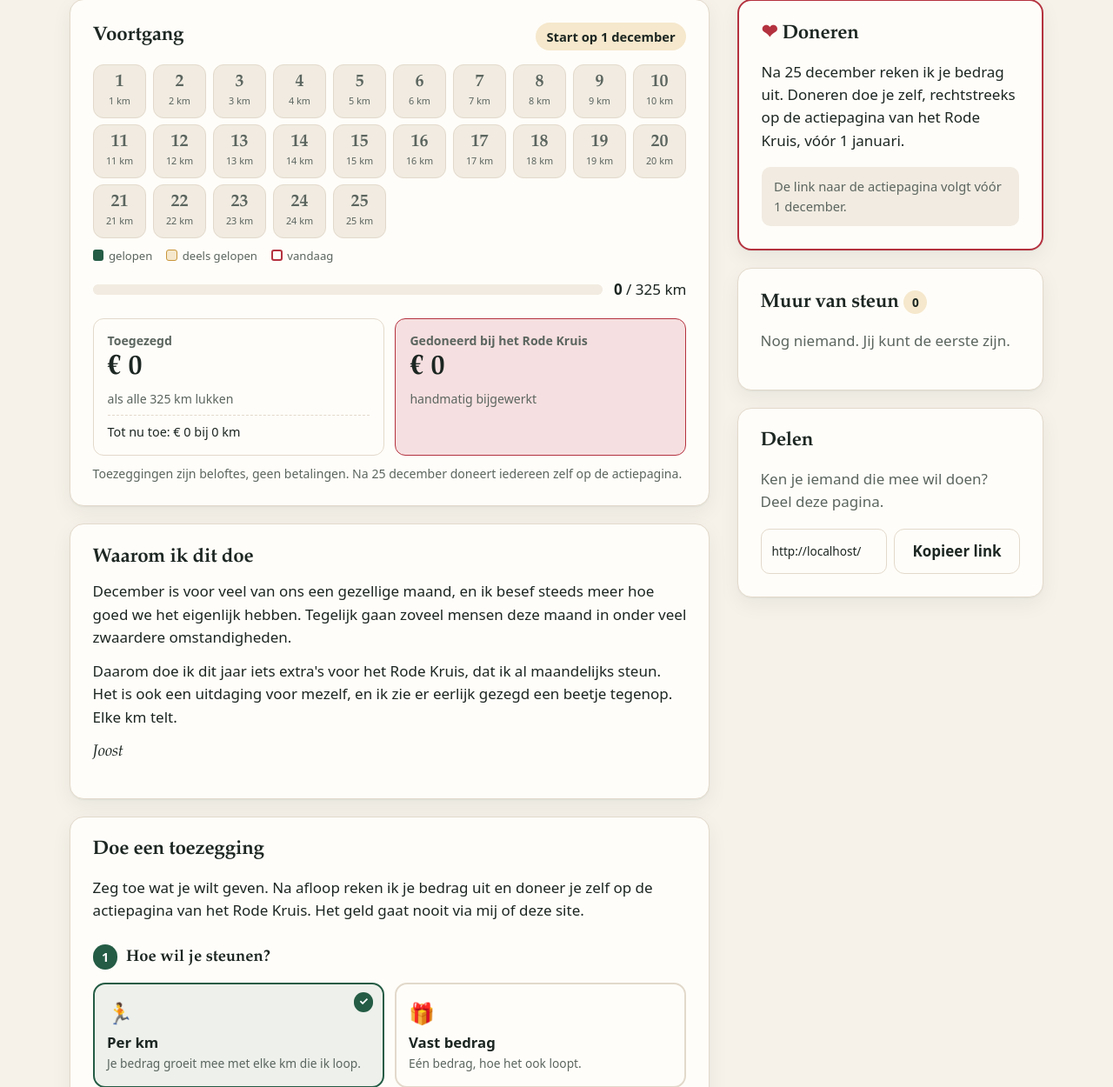
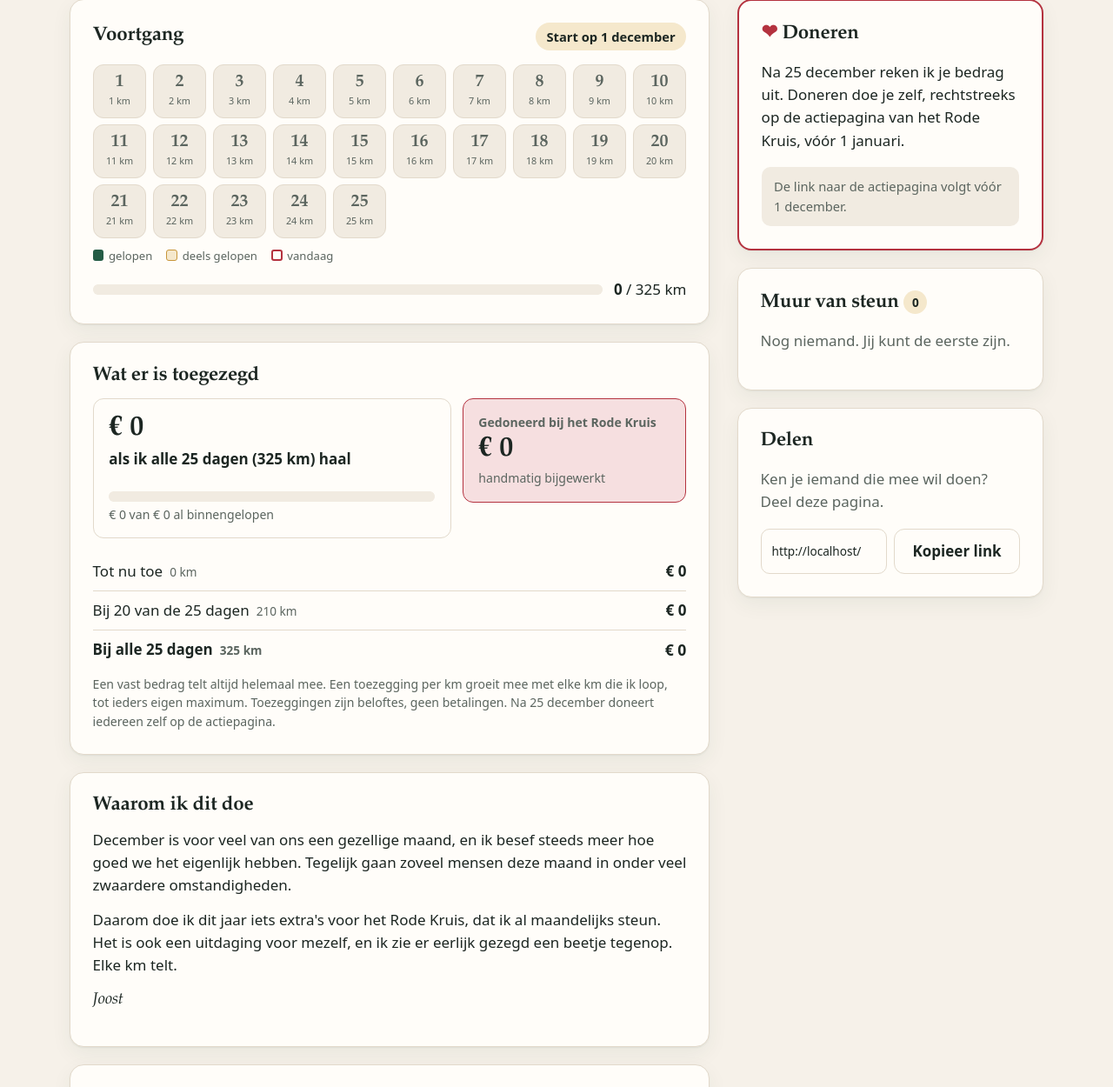
Before and after one commit to Joost-Jansen/adventrun, a FastAPI app: page / in a window 1280 px wide. Shown: the part 649-1899 px from the top of the page at 87% size. Run offline with FastAPI, Linux system fonts and the light colour scheme; data that the repository does not hold is empty.

Commit message:
Pledged block with scenarios
Own card for what has been pledged: the amount at the full distance as
the headline, a bar for what has been run in so far, and a small table:
so far, at 20 of 25 days (210 km) and at all 25 days. Also the number of
pledges per kind and how fixed and per-km pledges count.

Co-Authored-By: Claude Opus 5.5 <noreply@anthropic.com>
Claude-Session: https://claude.ai/code/session_01XpbVQJh4aeZYwGezzMVS9v

```diff
--- a/app/i18n.py
+++ b/app/i18n.py
@@ -54,6 +54,14 @@ T: dict[str, dict[str, str]] = {
         "pledged_label": "Toegezegd",
         "pledged_full_hint": "als alle {total} km lukken",
         "pledged_so_far": "Tot nu toe: {now} bij {km} km",
+        "pledged_title": "Wat er is toegezegd",
+        "pledged_headline_hint": "als ik alle {days} dagen ({km} km) haal",
+        "pledged_bar_label": "{now} van {total} al binnengelopen",
+        "scenario_so_far": "Tot nu toe",
+        "scenario_days": "Bij {days} van de {total} dagen",
+        "scenario_all": "Bij alle {total} dagen",
+        "pledged_mix": "{n} toezeggingen: {per_km} per km, {fixed} vast bedrag.",
+        "pledged_how": "Een vast bedrag telt altijd helemaal mee. Een toezegging per km groeit mee met elke km die ik loop, tot ieders eigen maximum.",
         "pledged_final_hint": "eindstand bij {km} km",
         "donated_label": "Gedoneerd bij {charity}",
         "donated_hint": "handmatig bijgewerkt",
@@ -175,6 +183,14 @@ T: dict[str, dict[str, str]] = {
         "pledged_label": "Pledged",
         "pledged_full_hint": "if all {total} km are run",
         "pledged_so_far": "So far: {now} at {km} km",
+        "pledged_title": "What has been pledged",
+        "pledged_headline_hint": "if I make all {days} days ({km} km)",
+        "pledged_bar_label": "{now} of {total} run in so far",
+        "scenario_so_far": "So far",
+        "scenario_days": "At {days} of the {total} days",
+        "scenario_all": "At all {total} days",
+        "pledged_mix": "{n} pledges: {per_km} per km, {fixed} fixed amount.",
+        "pledged_how": "A fixed amount always counts in full. A pledge per km grows with every km I run, up to each person's own maximum.",
         "pledged_final_hint": "final, at {km} km",
         "donated_label": "Donated to {charity}",
         "donated_hint": "updated by hand",
--- a/app/main.py
+++ b/app/main.py
@@ -57,6 +57,17 @@ def calendar(start: date, days: int, today_: date, km_by_date: dict) -> list[dic
             state = "past" if d < today_ else "future"
         tiles.append({"day": n, "date": d, "km": km, "state": state, "is_today": d == today_})
     return tiles
+
+
+def scenarios(pledges, days: int, planned_km: int) -> list[dict]:
+    """What all pledges come to at a few points: 20 days (the bronze level in the plan) and the full distance."""
+    out = []
+    for d in (20, days):
+        if d > days or any(x["days"] == d for x in out):
+            continue
+        km = min(d * (d + 1) // 2, planned_km) if d < days else planned_km
+        out.append({"days": d, "km": km, "cents": pledged_totals([terms(p) for p in pledges], km, planned_km)[0]})
+    return out
 
 
 PER_KM_CHOICES = (5, 10, 25, 50, 100)  # cents per km
@@ -134,6 +145,9 @@ def create_app(settings: Settings | None = None) -> FastAPI:
             "calendar": calendar(settings.challenge_start, settings.challenge_days, t, km_by_date),
             "pledged_now": now_cents,
             "pledged_potential": potential_cents,
+            "scenarios": scenarios(pledges, settings.challenge_days, planned),
+            "count_per_km": sum(1 for p in pledges if p.type == "per_km"),
+            "count_fixed": sum(1 for p in pledges if p.type == "fixed"),
             "supporters": len(pledges),
             "wall": [p.display_name for p in pledges if p.show_name and p.display_name],
             "anonymous": sum(1 for p in pledges if not (p.show_name and p.display_name)),
--- a/app/static/style.css
+++ b/app/static/style.css
@@ -152,8 +152,23 @@ progress::-moz-progress-bar { background: linear-gradient(90deg, var(--green-2),
 
 .numbers { display: grid; grid-template-columns: repeat(auto-fit, minmax(13rem, 1fr)); gap: 0.8rem; margin: 1.2rem 0 0.6rem; }
 .number { border: 1px solid var(--border); border-radius: 12px; padding: 0.9rem 1rem; background: var(--surface); }
+.pledged-grid { display: grid; gap: 0.8rem; }
+@media (min-width: 640px) { .pledged-grid { grid-template-columns: minmax(0, 1.6fr) minmax(0, 1fr); align-items: start; } }
+.pledged-main { border: 1px solid var(--border); border-radius: 12px; padding: 1rem 1.1rem; background: var(--surface); }
+.pledged-main p { margin: 0; }
+.value-xl { font-family: var(--serif); font-size: 2.6rem; font-weight: 700; line-height: 1.05; font-variant-numeric: tabular-nums; }
+.headline-hint { font-weight: 600; margin: 0.2rem 0 0.8rem !important; }
+.pledged-bar { width: 100%; }
+.scenarios { margin: 1rem 0 0.4rem; }
+.scenarios th { font-weight: 500; padding: 0.55rem 0.5rem 0.55rem 0; }
+.scenarios th span { display: inline-block; margin-left: 0.5rem; color: var(--muted); font-size: 0.85rem; }
+.scenarios td { text-align: right; font-weight: 700; font-variant-numeric: tabular-nums; padding-right: 0; }
+.scenarios .is-total th, .scenarios .is-total td { font-weight: 700; border-bottom: 0; }
+.scenarios .is-total td { font-size: 1.1rem; }
 .so-far { margin: 0.5rem 0 0; padding-top: 0.5rem; border-top: 1px dashed var(--border); font-size: 0.9rem; font-variant-numeric: tabular-nums; }
-.number-donated { border-color: var(--red); background: var(--red-soft); }
+.number-donated { border: 1px solid var(--red); border-radius: 12px; padding: 1rem 1.1rem; background: var(--red-soft); }
+.number-donated p { margin: 0; }
+.number-donated .value { margin: 0.15rem 0 0.2rem; }
 .label { margin: 0; color: var(--muted); font-size: 0.88rem; font-weight: 600; }
 .value { margin: 0.15rem 0 0; font-family: var(--serif); font-size: 2rem; font-weight: 700; line-height: 1.15; font-variant-numeric: tabular-nums; }
 
--- a/app/templates/_progress.html
+++ b/app/templates/_progress.html
@@ -31,16 +31,21 @@
     <p><strong>{{ fmt_km(km_walked) }}</strong> / {{ planned_km }} km</p>
   </div>
 
-  <div class="numbers">
-    <div class="number">
-      <p class="label">{{ t('pledged_label') }}</p>
+</section>
+
+<section class="card" aria-labelledby="toegezegd">
+  <h2 id="toegezegd">{{ t('pledged_title') }}</h2>
+  <div class="pledged-grid">
+    <div class="pledged-main">
       {% if day > days %}
-      <p class="value">{{ fmt(pledged_now) }}</p>
-      <p class="hint">{{ t('pledged_final_hint', km=fmt_km(km_walked)) }}</p>
+        <p class="value value-xl">{{ fmt(pledged_now) }}</p>
+        <p class="hint">{{ t('pledged_final_hint', km=fmt_km(km_walked)) }}</p>
       {% else %}
-      <p class="value">{{ fmt(pledged_potential) }}</p>
-      <p class="hint">{{ t('pledged_full_hint', total=planned_km) }}</p>
-      <p class="so-far">{{ t('pledged_so_far', now=fmt(pledged_now), km=fmt_km(km_walked)) }}</p>
+        <p class="value value-xl">{{ fmt(pledged_potential) }}</p>
+        <p class="headline-hint">{{ t('pledged_headline_hint', days=days, km=planned_km) }}</p>
+        <progress class="pledged-bar" max="{{ [pledged_potential, 1]|max }}" value="{{ pledged_now }}"
+          aria-label="{{ t('pledged_bar_label', now=fmt(pledged_now), total=fmt(pledged_potential)) }}"></progress>
+        <p class="hint">{{ t('pledged_bar_label', now=fmt(pledged_now), total=fmt(pledged_potential)) }}</p>
       {% endif %}
     </div>
     <div class="number number-donated">
@@ -49,5 +54,23 @@
       <p class="hint">{{ t('donated_hint') }}</p>
     </div>
   </div>
-  <p class="hint">{{ t('promise_note') }}</p>
+
+  {% if day <= days %}
+  <table class="scenarios">
+    <tbody>
+      <tr>
+        <th scope="row">{{ t('scenario_so_far') }}<span>{{ fmt_km(km_walked) }} km</span></th>
+        <td>{{ fmt(pledged_now) }}</td>
+      </tr>
+      {% for sc in scenarios %}
+      <tr class="{% if loop.last %}is-total{% endif %}">
+        <th scope="row">{% if loop.last %}{{ t('scenario_all', total=days) }}{% else %}{{ t('scenario_days', days=sc.days, total=days) }}{% endif %}<span>{{ sc.km }} km</span></th>
+        <td>{{ fmt(sc.cents) }}</td>
+      </tr>
+      {% endfor %}
+    </tbody>
+  </table>
+  {% endif %}
+  {% if supporters %}<p class="hint">{{ t('pledged_mix', n=supporters, per_km=count_per_km, fixed=count_fixed) }}</p>{% endif %}
+  <p class="hint">{{ t('pledged_how') }} {{ t('promise_note') }}</p>
 </section>
```
Also changed, not shown: PROJECT.md (+1 -0 lines), tests/test_public.py (+21 -4 lines).
